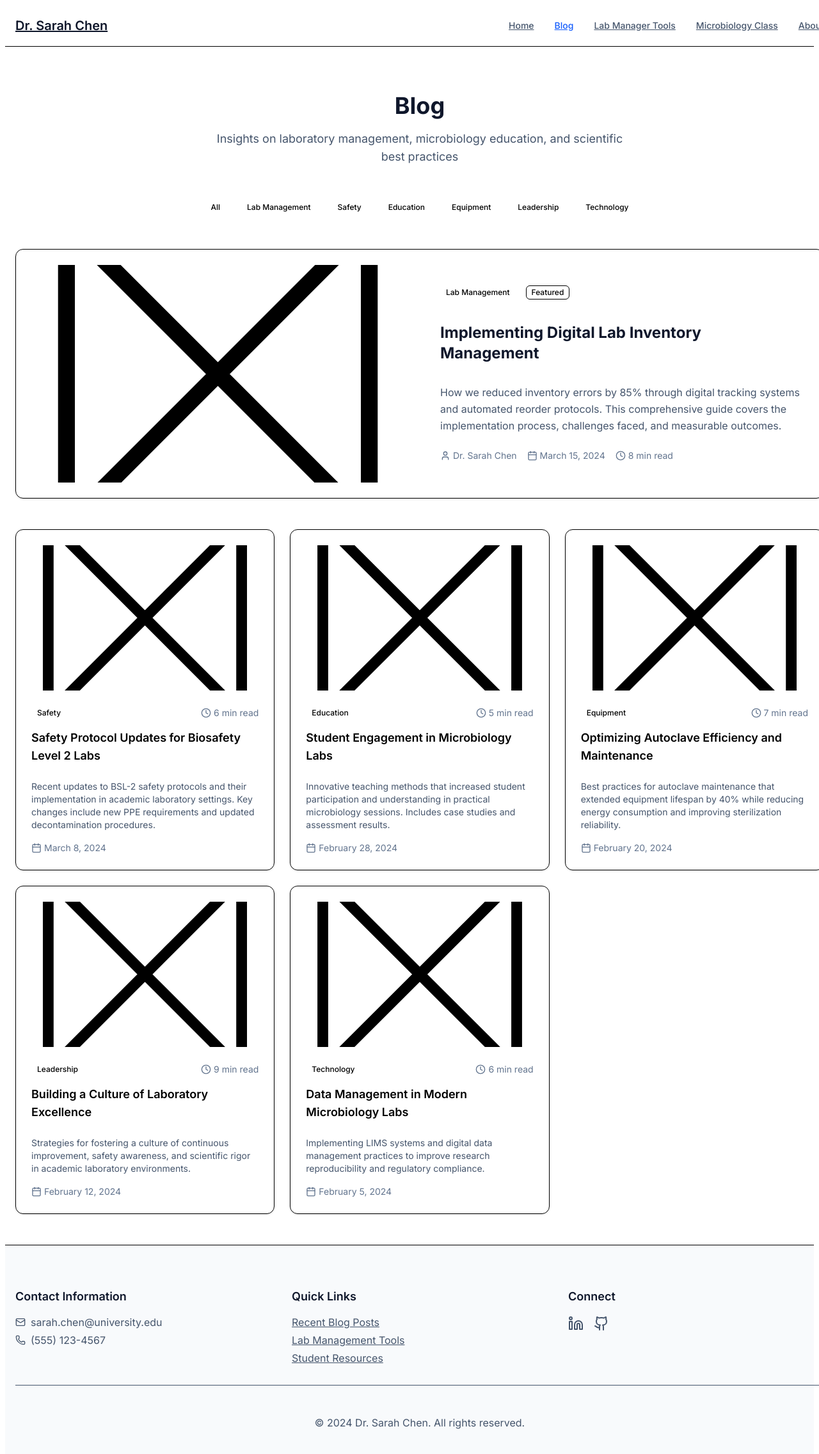
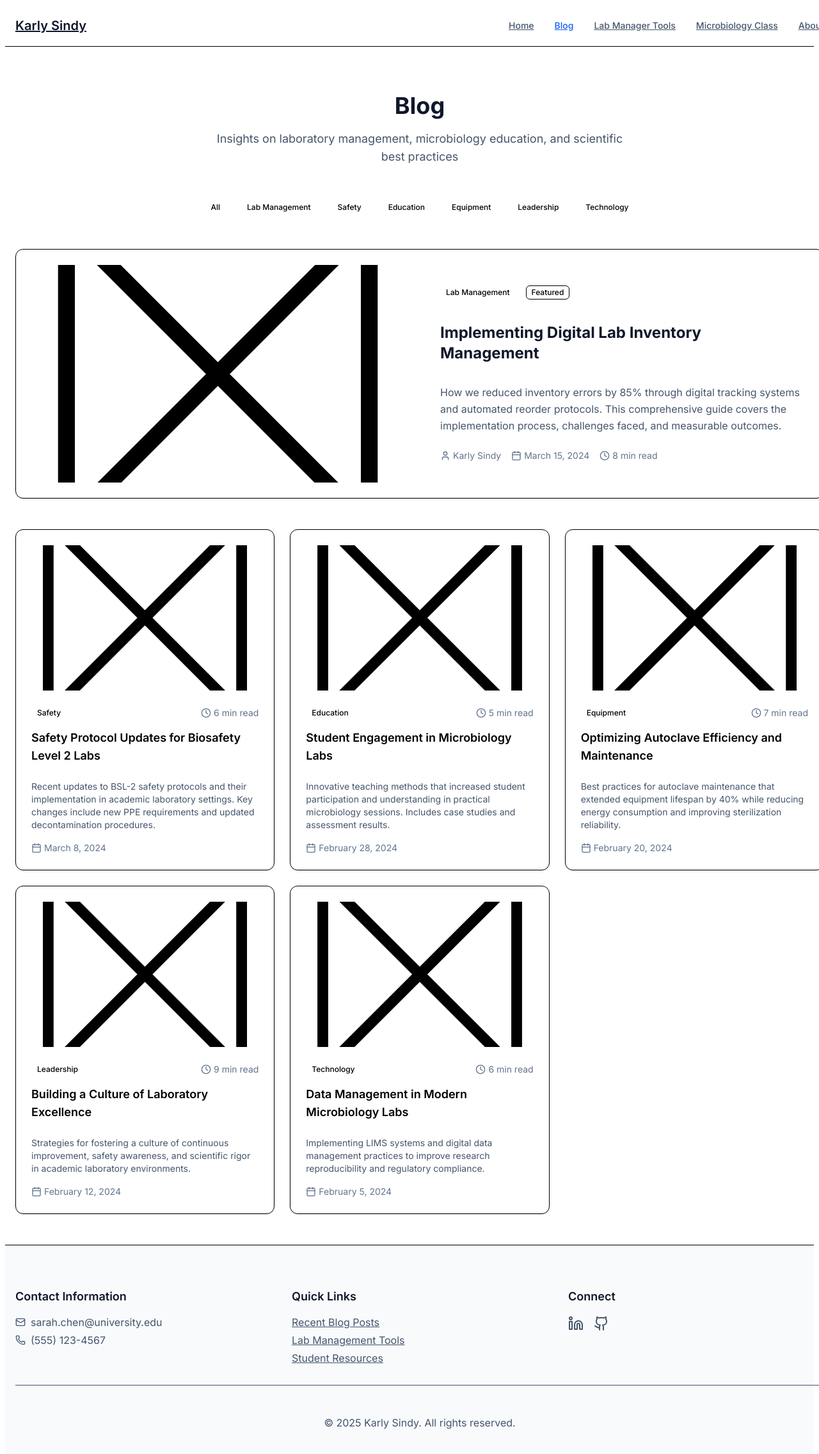
Before and after one commit to ksindy/science_site, a Next.js app: page /blog in a window 1280 px wide. Shown: the top 2272 px of the page at 64% size. Built offline with nearby package versions, Linux system fonts and the light colour scheme.

Commit message:
update name

```diff
--- a/app/blog/page.tsx
+++ b/app/blog/page.tsx
@@ -107,7 +107,7 @@
                   <div className="flex items-center text-sm text-slate-500 space-x-4">
                     <div className="flex items-center">
                       <User className="h-4 w-4 mr-1" />
-                      Dr. Sarah Chen
+                      Karly Sindy
                     </div>
                     <div className="flex items-center">
                       <Calendar className="h-4 w-4 mr-1" />
--- a/components/footer.tsx
+++ b/components/footer.tsx
@@ -59,7 +59,7 @@
         </div>
 
         <div className="border-t mt-8 pt-8 text-center text-slate-600">
-          <p>&copy; 2024 Dr. Sarah Chen. All rights reserved.</p>
+          <p>&copy; 2025 Karly Sindy. All rights reserved.</p>
         </div>
       </div>
     </footer>
--- a/components/navigation.tsx
+++ b/components/navigation.tsx
@@ -20,7 +20,7 @@
       <div className="container mx-auto px-4">
         <div className="flex h-16 items-center justify-between">
           <Link href="/" className="text-xl font-semibold text-slate-900">
-            Dr. Sarah Chen
+            Karly Sindy
           </Link>
 
           <div className="hidden md:flex items-center space-x-8">
```
